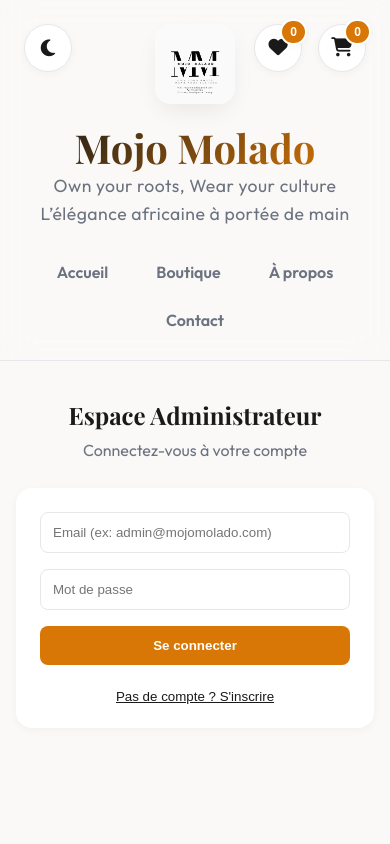
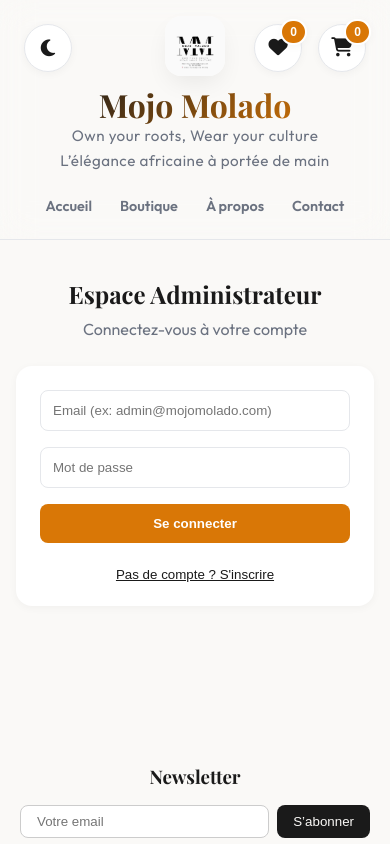
Before and after one commit to sc235/M.Malado, a React (Vite) app in the folder frontend/: page /gestion-mojo-privee in a window 390 px wide. Shown: the top 844 px of the page. Built offline with nearby package versions, Linux system fonts and the light colour scheme; a web font is replaced by a local one.

Commit message:
style(frontend): ajouter la reponsivite mobile

```diff
--- a/frontend/src/index.css
+++ b/frontend/src/index.css
@@ -115,11 +115,27 @@
   letter-spacing: 0.5px;
 }
 
+@media (max-width: 768px) {
+  .header h1 { font-size: 2rem; }
+  .tagline { font-size: 0.95rem; }
+  .header-content { padding: 16px; gap: 10px; }
+  .header-logo { height: 60px; }
+
+  /* Fix theme toggle and cart icons on mobile */
+  .theme-toggle { left: 12px; top: 16px; width: 40px; height: 40px; font-size: 1rem; }
+  .icons { right: 12px; top: 16px; gap: 8px; }
+  .icon-button { width: 40px; height: 40px; font-size: 1rem; }
+}
+
 /* ================= NAVIGATION ================= */
 .nav {
   display: flex; gap: 8px; justify-content: center; padding: 0 16px 20px;
   flex-wrap: wrap;
 }
+@media (max-width: 768px) {
+  .nav { gap: 4px; padding: 0 10px 16px; }
+}
+
 .nav button {
   background: transparent;
   color: var(--text-muted);
@@ -131,6 +147,9 @@
   font-family: 'Outfit', sans-serif;
   transition: all var(--transition-fast);
   position: relative;
+}
+@media (max-width: 768px) {
+  .nav button { padding: 8px 12px; font-size: 0.9rem; }
 }
 
 .nav button::after {
@@ -286,6 +305,11 @@
 .product-grid {
   display: grid; gap: 30px; grid-template-columns: repeat(auto-fill, minmax(320px, 1fr));
 }
+@media (max-width: 600px) {
+  .product-grid { grid-template-columns: repeat(auto-fill, minmax(280px, 1fr)); gap: 20px; }
+  .product-body h3 { font-size: 1.1rem; }
+  .product-price { font-size: 1.25rem; }
+}
 
 .product-card {
   background: var(--surface-color);
@@ -388,6 +412,11 @@
   max-height: 85vh; overflow-y: auto;
   animation: slideUp var(--transition-spring) forwards;
 }
+@media (max-width: 600px) {
+  .modal-content { padding: 20px; width: 100vw; height: 100vh; max-height: 100vh; border-radius: 0; }
+  .cart-item { flex-direction: column; align-items: flex-start; gap: 12px; }
+  .cart-item > div:last-child { margin-left: 0; width: 100%; display: flex; justify-content: space-between; align-items: center; }
+}
 
 @keyframes slideUp {
   from { opacity: 0; transform: translateY(30px); }
```
